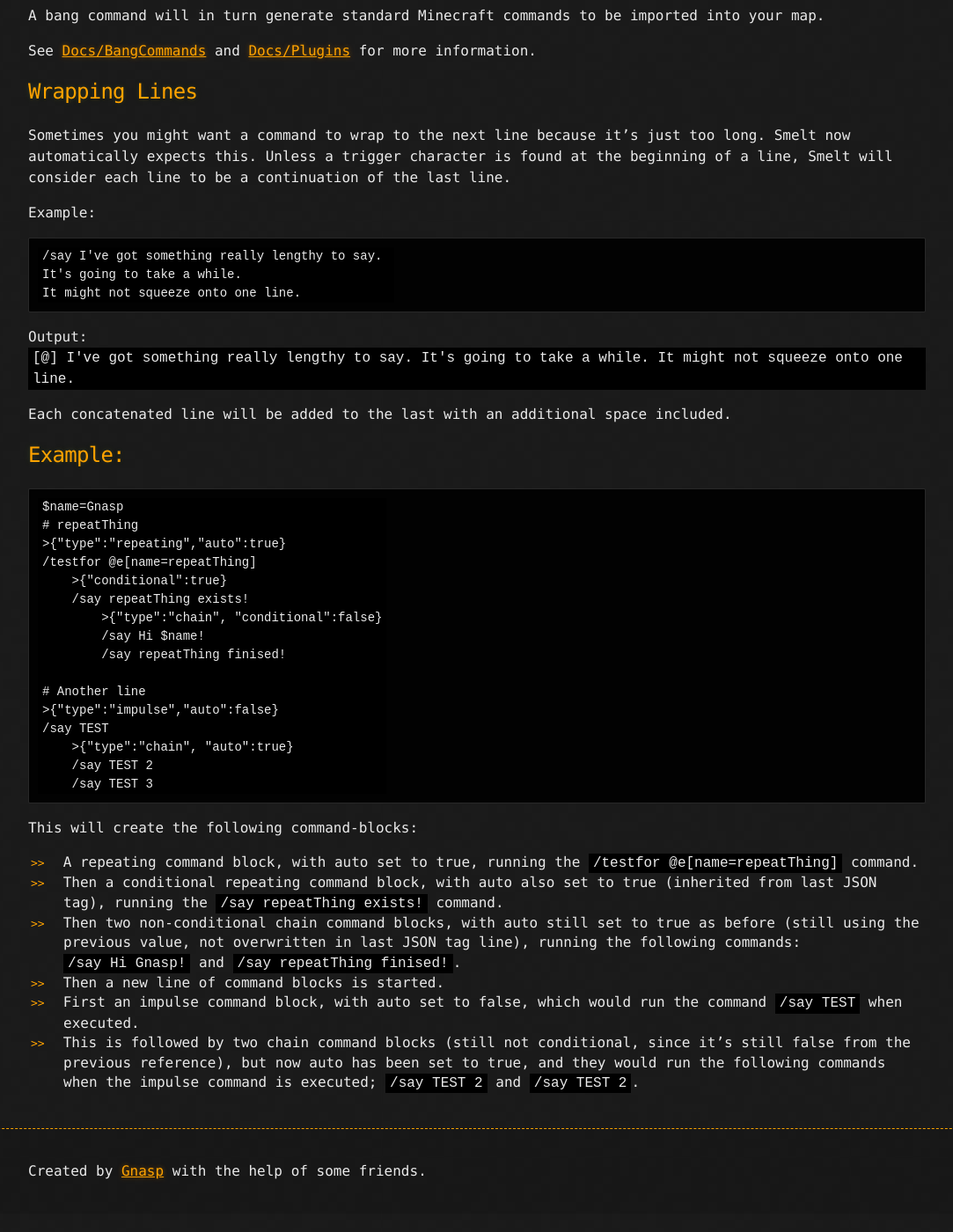
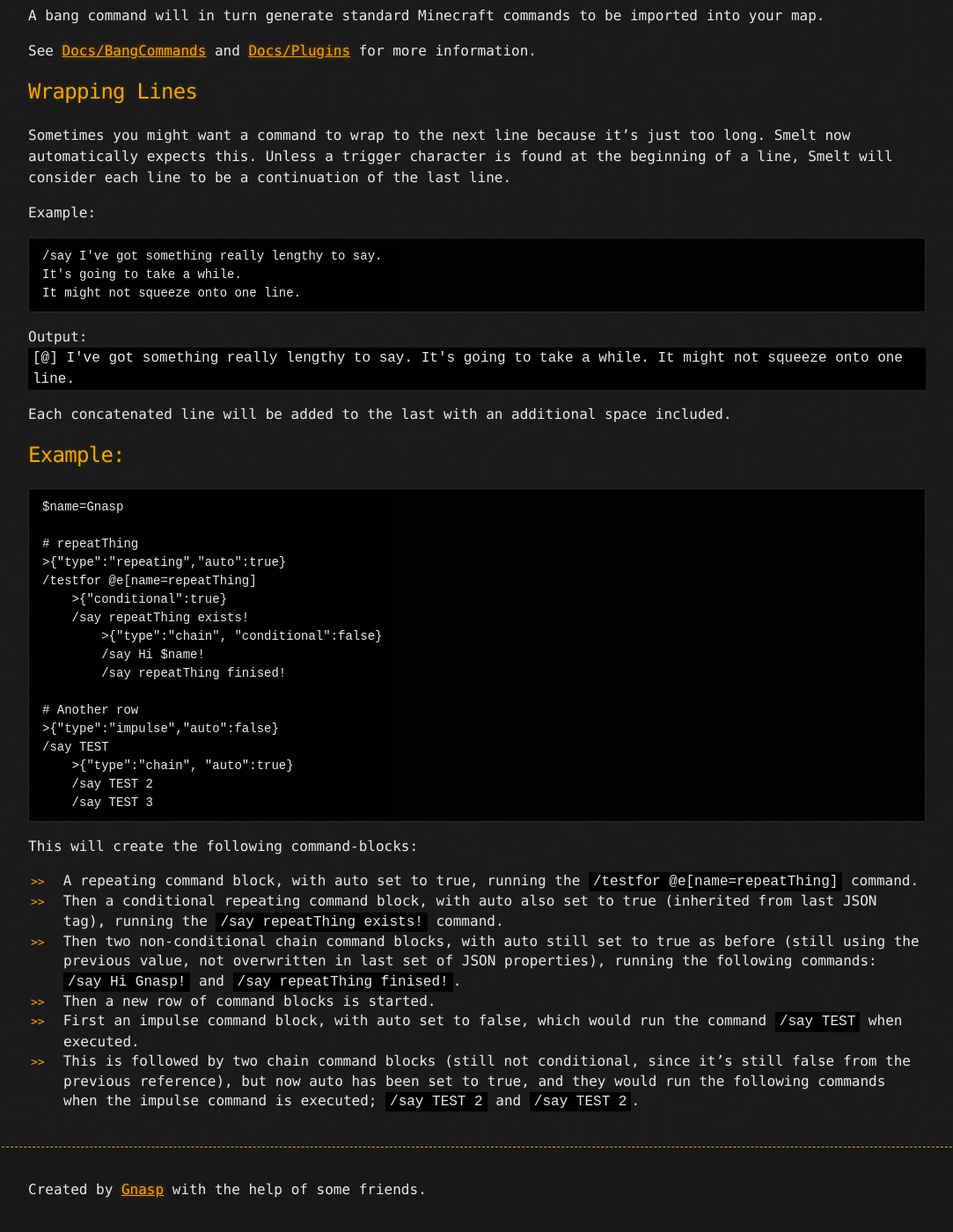
Before and after one commit to GnaspGames/Smelt, a Jekyll site: the page built from syntax.md, in a window 1280 px wide and 1400 px high, scrolled down 3473 px. Shown: the whole window at 88% size, without its empty margins (98-1181 px from the left). Built offline with Jekyll 4.4.1, drawn with Linux system fonts in a browser that asks for light colours; before the commit the page ends 4852 px from its top, so only the background shows below that.

Commit message:
Syntax: remove use of "line" when "row" is better.

```diff
--- a/syntax.md
+++ b/syntax.md
@@ -169,6 +169,7 @@ space included.
 ## Example:
 
     $name=Gnasp
+
     # repeatThing
     >{"type":"repeating","auto":true}
     /testfor @e[name=repeatThing]
@@ -178,7 +179,7 @@ space included.
             /say Hi $name!
             /say repeatThing finised!
 
-    # Another line
+    # Another row
     >{"type":"impulse","auto":false}
     /say TEST
         >{"type":"chain", "auto":true}
@@ -189,7 +190,7 @@ This will create the following command-blocks:
 
 * A repeating command block, with auto set to true, running the `/testfor @e[name=repeatThing]` command.
 * Then a conditional repeating command block, with auto also set to true (inherited from last JSON tag), running the `/say repeatThing exists!` command.
-* Then two non-conditional chain command blocks, with auto still set to true as before (still using the previous value, not overwritten in last JSON tag line), running  the following commands: `/say Hi Gnasp!` and `/say repeatThing finised!`.
-* Then a new line of command blocks is started.
+* Then two non-conditional chain command blocks, with auto still set to true as before (still using the previous value, not overwritten in last set of JSON properties), running  the following commands: `/say Hi Gnasp!` and `/say repeatThing finised!`.
+* Then a new row of command blocks is started.
 * First an impulse command block, with auto set to false, which would run the command `/say TEST` when executed.
 * This is followed by two chain command blocks (still not conditional, since it's still false from the previous reference), but now auto has been set to true, and they would run the following commands when the impulse command is executed; `/say TEST 2` and `/say TEST 2`.
```
